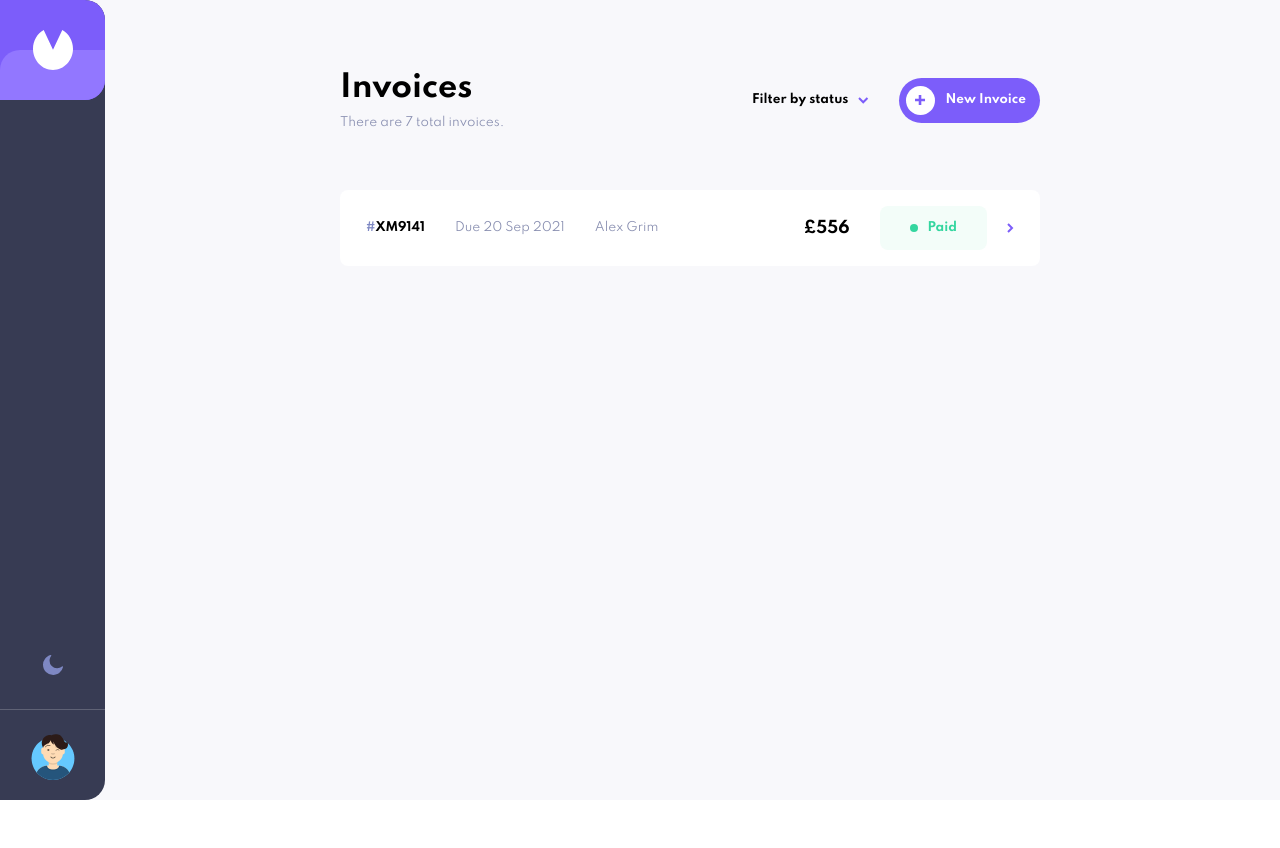
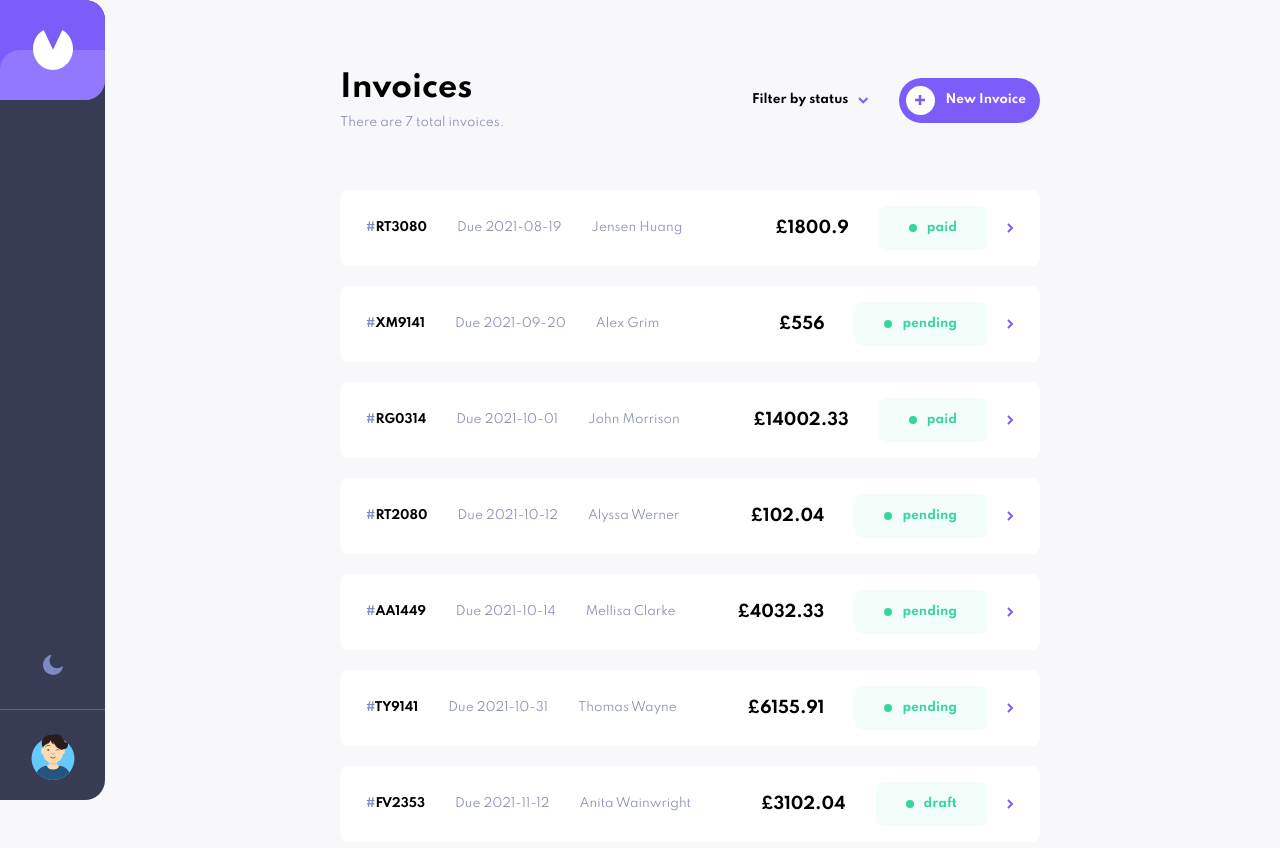
Before and after one commit to akaahl/invoice-app-react, a React (Create React App) app: page / in a window 1280 px wide. Shown: the top 848 px of the page. Before the commit the page ends 800 px from the top, so only its background shows below. Built offline with nearby package versions, Linux system fonts and the light colour scheme.

Commit message:
Added dynamic invoices data rendering in Home page

```diff
--- a/src/components/Home/Header.js
+++ b/src/components/Home/Header.js
@@ -3,10 +3,12 @@ import styled from "styled-components";
 import arrowIcon from "../../assets/images/icon-arrow-down.svg";
 import plusIcon from "../../assets/images/icon-plus.svg";
 import checkIcon from "../../assets/images/icon-check.svg";
+import { useSelector } from "react-redux";
 
 const Header = () => {
   const [modal, setModal] = useState(false);
   const [filterStatus, setFilterStatus] = useState("all");
+  const data = useSelector((state) => state.root.data);
 
   const closeModal = (e) => {
     e.preventDefault();
@@ -33,7 +35,7 @@ const Header = () => {
     <StyledHeader>
       <div className="left-side">
         <h1>Invoices</h1>
-        <p>There are 7 total invoices.</p>
+        <p>There are {data.length} total invoices.</p>
       </div>
 
       <div className="right-side">
--- a/src/components/Home/Invoices.js
+++ b/src/components/Home/Invoices.js
@@ -1,35 +1,41 @@
 import React from "react";
 import styled from "styled-components";
 import arrowIcon from "../../assets/images/icon-arrow-right.svg";
+import { useSelector } from "react-redux";
+import { v4 as uuidv4 } from "uuid";
 
 const Invoices = () => {
+  const data = useSelector((state) => state.root.data);
+
   return (
     <StyledList>
-      <li>
+      {data.map(({ id, paymentDue, clientName, total, status }) => (
+        <StyledInvoice key={uuidv4()}>
           <div className="left-side">
             <p className="id">
               <span>#</span>
-            XM9141
+              {id}
             </p>
 
-          <p className="due-date">Due 20 Sep 2021</p>
-          <p className="name">Alex Grim</p>
+            <p className="due-date">Due {paymentDue}</p>
+            <p className="name">{clientName}</p>
           </div>
 
           <div className="right-side">
             <p className="amount">
               <span>&pound;</span>
-            556
+              {total}
             </p>
 
             <div className="status-wrapper">
               <div className="circle"></div>
-            <p className="status">Paid</p>
+              <p className="status">{status}</p>
             </div>
 
             <img src={arrowIcon} alt="arrow icon" />
           </div>
-      </li>
+        </StyledInvoice>
+      ))}
     </StyledList>
   );
 };
@@ -39,8 +45,9 @@ export default Invoices;
 const StyledList = styled.ul`
   margin-top: 60px;
   list-style: none;
+`;
 
-  li {
+const StyledInvoice = styled.li`
   border: 1px solid transparent;
   border-radius: 8px;
   background-color: #ffffff;
@@ -115,5 +122,4 @@ const StyledList = styled.ul`
       }
     }
   }
-  }
 `;
```
Lines whose indentation alone changed are shown as unchanged.
